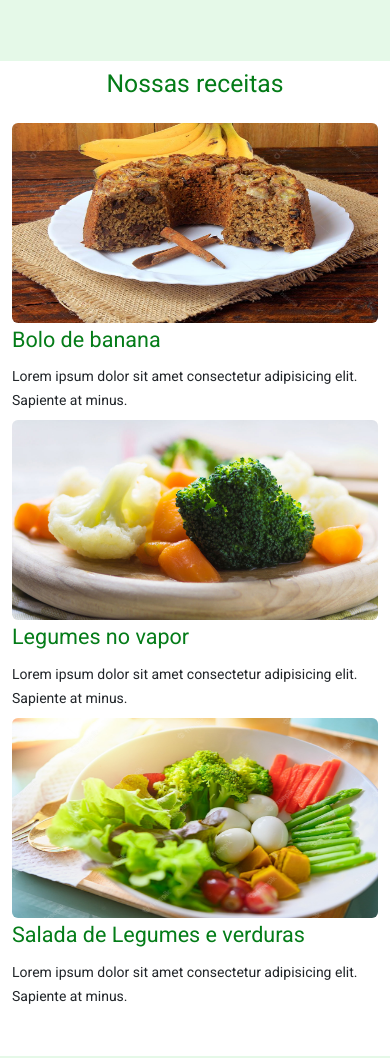
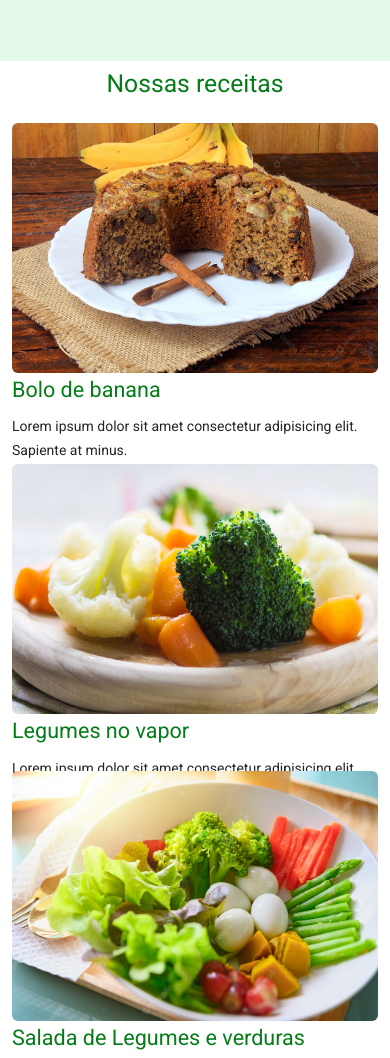
Before and after one commit to ascleiton/hortifruti-exercicio-M14, a plain HTML site: page index.html in a window 390 px wide. Shown: the part 1123-2181 px from the top of the page. Drawn offline with nearby package versions, Linux system fonts and the light colour scheme.

Commit message:
alterando a altura das imagens da section receitas

```diff
--- a/main.css
+++ b/main.css
@@ -79,4 +79,9 @@ header {
     .tab-content .tab-pane img {
         max-height: 300px;
     }
+
+    #receitas img {
+        max-height: 250px;
+        height: 100%;
+    }
 }
```
